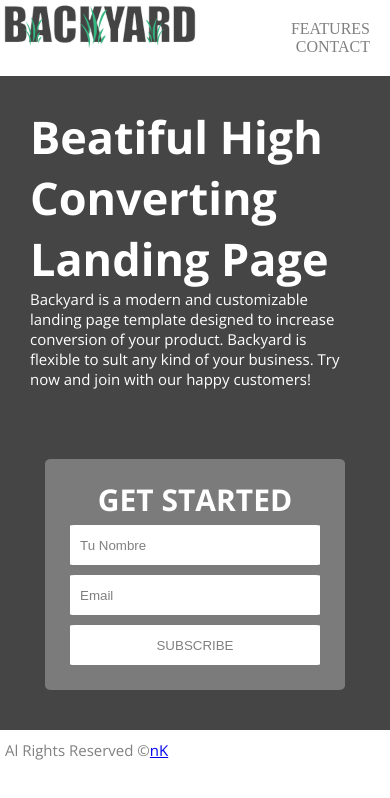
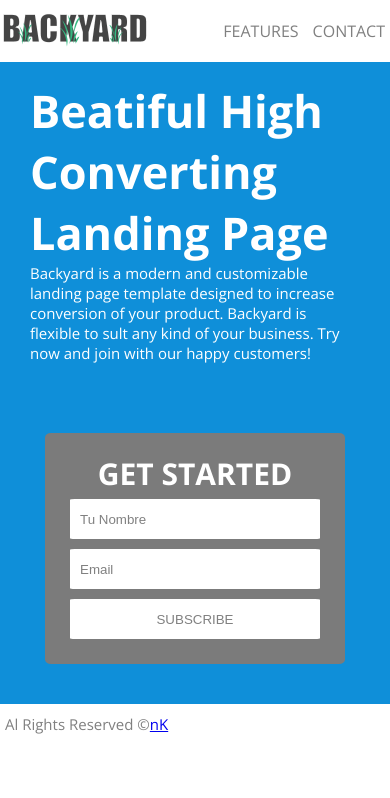
Before and after one commit to DaniniSC/backyard, a plain HTML site: page index.html in a window 390 px wide. Drawn offline with nearby package versions, Linux system fonts and the light colour scheme.

Commit message:
Header Fixed

```diff
--- a/css/main.css
+++ b/css/main.css
@@ -12,10 +12,11 @@ header nav a {
 	text-decoration: none;
 	color: grey;
 	margin: 0 20px;
+	font-family: "Open Sans";
 }
 /*SECTION*/
 section {
-	background-color: #454545;
+	background-color: #0F8FD9;
 }
 section .col-6 {
 	padding: 30px;
@@ -68,8 +69,21 @@ footer p {
 /*MEDIA QUERY*/
 @media (max-width: 535px) {
 	/*header*/
+	header {
+		position: fixed;
+		width: 100%;
+		background-color: white;
+	}
 	header .container {
 		width: 100%;
+	}
+	header img {
+		width: 150px;
+		margin-top: 10px;
+		height: auto;
+	}
+	header nav a {
+		margin: 0 5px;
 	}
 	/*section*/
 	section {
@@ -84,6 +98,7 @@ footer p {
 	section h1 {
 		max-width: 100%;
 		width: auto;
+		margin-top: 50px;
 	}
 	section p {
 		max-width: 100%;
```
